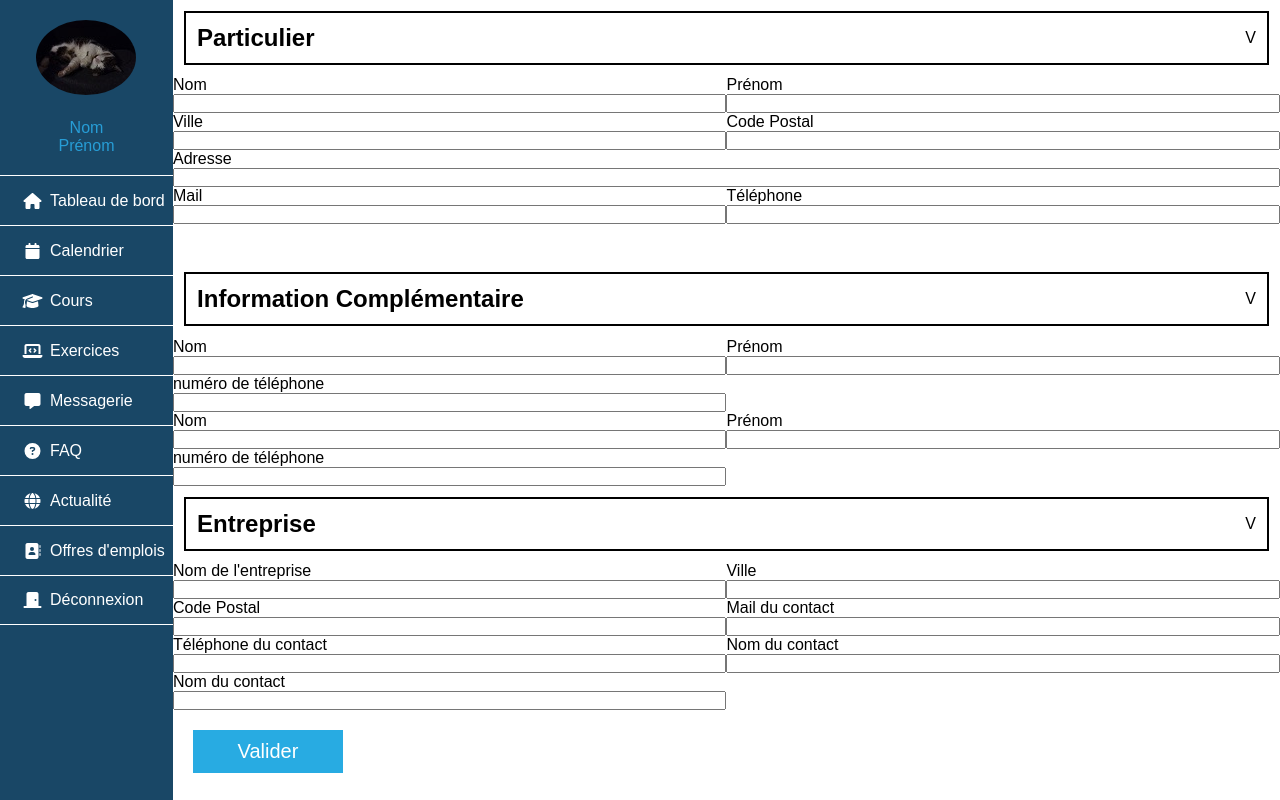
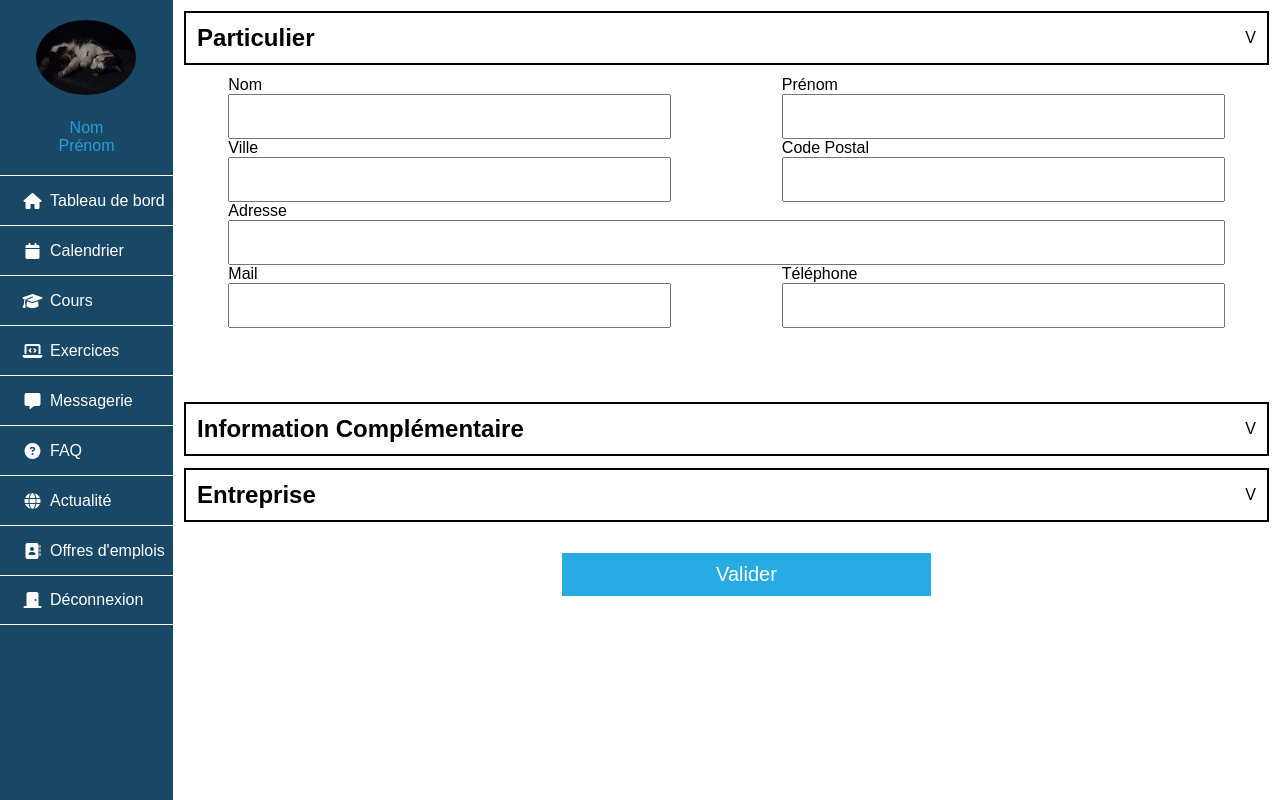
Before and after one commit to AezardSR/Le_Flamant_Bleu, a React (Create React App) app: page /FormAddUser in a window 1280 px wide. Built offline with nearby package versions, Linux system fonts and the light colour scheme.

Commit message:
avancer sur le formAddUser

```diff
--- a/src/component/FormAddUser.js
+++ b/src/component/FormAddUser.js
@@ -1,17 +1,23 @@
 import React, { Component } from 'react'
 import "../css/FormAddUser.css"
 
+
 export default class FormAddUser extends Component {
+    OpenCategory(category){
+        let button = document.getElementById(category);
+        button.classList.toggle('section-close');
+        button.classList.toggle('section-open');
+    }
   render() {
     return (
-    <div>
+    <div id="from-add-user">
         <form>
-            <div className="title-cat">
+            <div className="title-cat" onClick={() => this.OpenCategory('individual-section')}>
                 <h2>Particulier</h2>
                 <span>V</span>
             </div>
-            <div id="individual">
-                <div id="individual-head">
+            <div id="individual-section" className='section-open'>
+                <div className="individual-grid">
                     <div>
                         <label for="name">Nom</label>
                         <input type="text" name="name"></input>
@@ -33,7 +39,7 @@ export default class FormAddUser extends Component {
                     <label for="address">Adresse</label>
                     <input type="text" name="address"></input>
                 </div>
-                <div id="individual-bottom">
+                <div className="individual-grid">
                     <div>
                         <label for="mail">Mail</label>
                         <input type="text" name="mail"></input>
@@ -45,10 +51,13 @@ export default class FormAddUser extends Component {
                 </div>
             </div>
             {/* Information Complémentaire */}
-            <div className="title-cat">
+            <div className="title-cat" onClick={() => this.OpenCategory('emergency-section')}>
                 <h2>Information Complémentaire</h2>
                 <span>V</span>
             </div>
+            <div id="emergency-section" className="section-close">
+                <h3>Contact en cas d'urgence</h3>
+                <h4>1er personne</h4>
                 <div>
                     <div className="individual-grid">
                         <div>
@@ -64,6 +73,7 @@ export default class FormAddUser extends Component {
                             <input type="text" name="tel"></input>
                         </div>
                     </div>
+                    <h4>2eme personne</h4>
                     <div className="individual-grid">
                         <div>
                             <label for="name">Nom</label>
@@ -78,14 +88,21 @@ export default class FormAddUser extends Component {
                             <input type="text" name="tel"></input>
                         </div>
                     </div>
+                    {/* pas sur de garder cette partie
+                    <h3>Droit  à l'image</h3>
+                    <div>
+                        <p>Lorem ipsum dolor sit amet, consectetur adipiscing elit. Nam cursus elit vel porttitor commodo. Integer vel mattis tellus. Etiam gravida hendrerit pharetra. Maecenas purus arcu, dapibus et iaculis eget, malesuada quis sapien. Nunc sodales dignissim aliquet. Class aptent taciti sociosqu ad litora torquent per conubia nostra, per inceptos himenaeos. Mauris non euismod libero. Sed placerat lobortis felis at bibendum. Morbi id turpis id massa maximus lacinia at id nisi. Nulla ut ante condimentum augue vestibulum scelerisque et vitae sapien. Etiam nulla turpis, feugiat sed magna sit amet, aliquam auctor lectus. Proin non ullamcorper massa, nec sodales nunc.</p>
+                        <canvas></canvas>
+                    </div> */}
+                </div>
             </div>
             {/* Entreprise */}
-            <div className="title-cat">
+            <div className="title-cat" onClick={() => this.OpenCategory('company-section')}>
                 <h2>Entreprise</h2>
                 <span>V</span>
             </div>
-            <div>
-                <div className="individual-grid">
+            <div id="company-section" className='section-close'>
+                <div className="individual-grid" >
                     <div>
                         <label for="companyName">Nom de l'entreprise</label>
                         <input type="text" name="CompanyName"></input>
@@ -118,7 +135,9 @@ export default class FormAddUser extends Component {
 
 
             </div>
+            <div id="validate-button">
                 <button>Valider</button>
+            </div>
         </form>
     </div>
     )
--- a/src/css/FormAddUser.css
+++ b/src/css/FormAddUser.css
@@ -1,18 +1,27 @@
-#individual-head{
-    display: grid;
-    grid: repeat(2,1fr) / repeat(2, 1fr);
+#from-add-user{
+    height: 100vh;
+    overflow: scroll;
+    overflow-x: hidden;
+}
+input{
+    font-size: 20px;
+}
+canvas{
+    border: 1px solid black
 }
 
-#individual-head > div{
-    width: auto;
-    display: flex;
-    flex-direction: column;
+h3,h4{
+    margin: 1% 5% 1% 5%;
 }
-
 #individual-mid{
     width: auto;
     display: flex;
     flex-direction: column;
+    justify-content: center;
+    align-items: center;
+}
+#individual-mid > label,#individual-mid > input {
+    width: 90%;
 }
 
 #individual-bottom{
@@ -33,6 +42,11 @@
 .individual-grid > div{
     display: flex;
     flex-direction: column;
+    justify-content: center;
+    align-items: center;
+}
+.individual-grid > div > label{
+    width: 80%;
 }
 
 /*Bande de catégorie*/
@@ -43,8 +57,36 @@
     display: flex;
     justify-content: space-between;
     align-items: center;
-
 }
 .title-cat > h2{
     width: auto;
 }
+/*   Input   */
+form > div > div > div > input, form > div > div > input, #emergency-section > div > div > div >input{
+    height: 45px;
+    width: 80%;
+}
+/*  boutton de validation du formulaire  */
+#validate-button{
+    display: grid;
+    grid:  1fr/repeat(3,1fr);
+}
+
+#validate-button > button{
+    grid-column-start: 2;
+    width: 100%;
+}
+
+#emergency-section{
+
+}
+
+.section-close{
+
+    transform: translate(0,-110%);
+    display: none;
+    }
+.section-open{
+    transform: unset;
+    display: block;
+}
```
Lines whose indentation alone changed are shown as unchanged.
